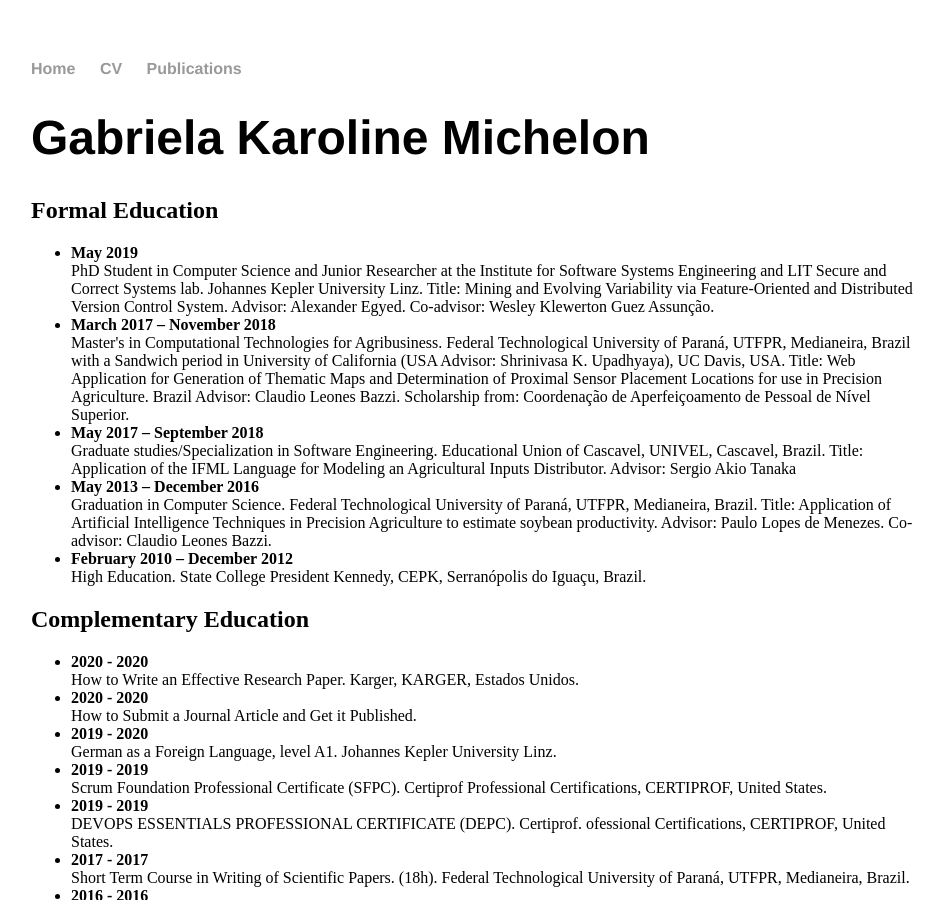
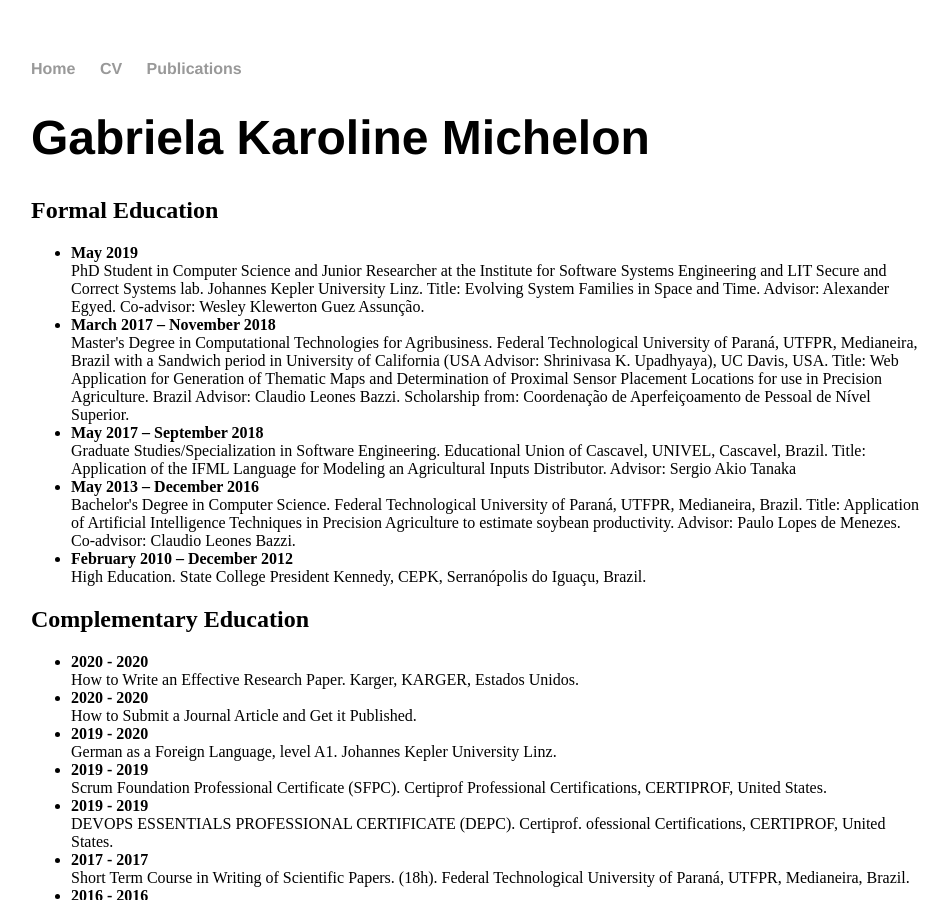
Before and after one commit to GabrielaMichelon/gabrielamichelon.github.io, a Jekyll site: the page built from cv/index.html, in a window 1280 px wide and 900 px high. Shown: the whole window, without its empty margins (161-1110 px from the left). Built offline with Jekyll 4.4.1, drawn with Linux system fonts in a browser that asks for light colours.

Commit message:
Update index.html

```diff
--- a/cv/index.html
+++ b/cv/index.html
@@ -10,13 +10,13 @@ title: CV of Gabriela Karoline Michelon
 
 					<ul>
   						<li><b>May 2019</b> <br>
-  							PhD Student in Computer Science and Junior Researcher at the Institute for Software Systems Engineering and LIT Secure and Correct Systems lab. Johannes Kepler University Linz. Title: Mining and Evolving Variability via Feature-Oriented and Distributed Version Control System. Advisor: Alexander Egyed. Co-advisor: Wesley Klewerton Guez Assunção.</li>
+  							PhD Student in Computer Science and Junior Researcher at the Institute for Software Systems Engineering and LIT Secure and Correct Systems lab. Johannes Kepler University Linz. Title: Evolving System Families in Space and Time. Advisor: Alexander Egyed. Co-advisor: Wesley Klewerton Guez Assunção.</li>
   						<li><b>March 2017 – November 2018</b> <br>
-							Master's in Computational Technologies for Agribusiness. Federal Technological University of Paraná, UTFPR, Medianeira, Brazil with a Sandwich period in University of California (USA Advisor: Shrinivasa K. Upadhyaya), UC Davis, USA. Title: Web Application for Generation of Thematic Maps and Determination of Proximal Sensor Placement Locations for use in Precision Agriculture. Brazil Advisor: Claudio Leones Bazzi. Scholarship from: Coordenação de Aperfeiçoamento de Pessoal de Nível Superior.</li>
+							Master's Degree in Computational Technologies for Agribusiness. Federal Technological University of Paraná, UTFPR, Medianeira, Brazil with a Sandwich period in University of California (USA Advisor: Shrinivasa K. Upadhyaya), UC Davis, USA. Title: Web Application for Generation of Thematic Maps and Determination of Proximal Sensor Placement Locations for use in Precision Agriculture. Brazil Advisor: Claudio Leones Bazzi. Scholarship from: Coordenação de Aperfeiçoamento de Pessoal de Nível Superior.</li>
   						<li><b>May 2017 – September 2018</b> <br>
-							Graduate studies/Specialization in Software Engineering. Educational Union of Cascavel, UNIVEL, Cascavel, Brazil. Title: Application of the IFML Language for Modeling an Agricultural Inputs Distributor. Advisor: Sergio Akio Tanaka
+							Graduate Studies/Specialization in Software Engineering. Educational Union of Cascavel, UNIVEL, Cascavel, Brazil. Title: Application of the IFML Language for Modeling an Agricultural Inputs Distributor. Advisor: Sergio Akio Tanaka
 						<li><b>May 2013 – December 2016</b> <br>
-							Graduation in Computer Science. Federal Technological University of Paraná, UTFPR, Medianeira, Brazil. Title: Application of Artificial Intelligence Techniques in Precision Agriculture to estimate soybean productivity. Advisor: Paulo Lopes de Menezes. Co-advisor: Claudio Leones Bazzi.
+							Bachelor's Degree in Computer Science. Federal Technological University of Paraná, UTFPR, Medianeira, Brazil. Title: Application of Artificial Intelligence Techniques in Precision Agriculture to estimate soybean productivity. Advisor: Paulo Lopes de Menezes. Co-advisor: Claudio Leones Bazzi.
 						<li><b>February 2010 – December 2012</b> <br>
 							High Education. State College President Kennedy, CEPK, Serranópolis do Iguaçu, Brazil.
 					</ul>
```
